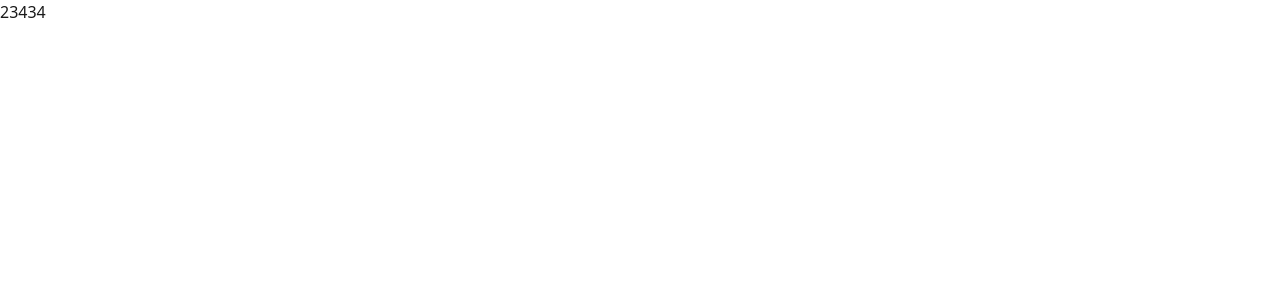
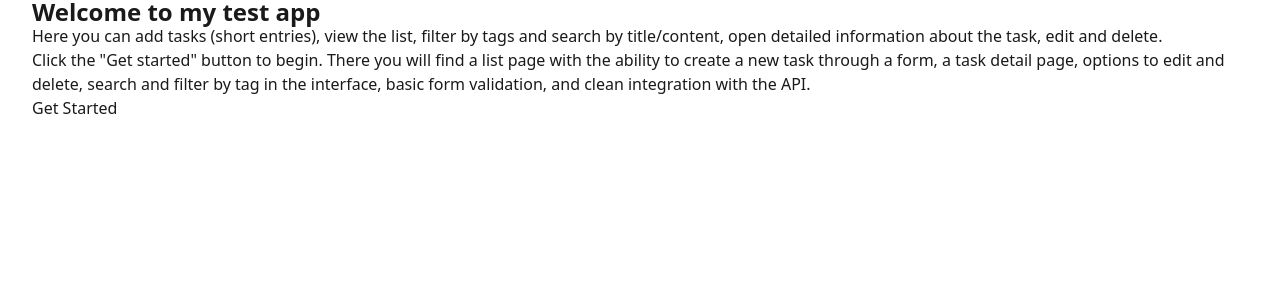
Before and after one commit to Mykhailenko-Oleksandr/true-item-test, a React (Vite) app in the folder frontend/: page / in a window 1280 px wide. Shown: the top 300 px of the page. Built offline with nearby package versions, Linux system fonts and the light colour scheme.

Commit message:
add: frontend  - pages

```diff
--- a/frontend/src/components/App/App.tsx
+++ b/frontend/src/components/App/App.tsx
@@ -1,3 +1,14 @@
+import { Route, Routes } from "react-router-dom";
+import HomePage from "../../pages/HomePage/HomePage";
+import Tasks from "../../pages/Tasks/Tasks";
+import TaskDetails from "../../pages/TaskDetails/TaskDetails";
+
 export default function App() {
-  return <div className="App">23434</div>;
+  return (
+    <Routes>
+      <Route path="/" element={<HomePage />} />
+      <Route path="/tasks" element={<Tasks />} />
+      <Route path="/tasks/:id" element={<TaskDetails />} />
+    </Routes>
+  );
 }
--- a/frontend/src/main.tsx
+++ b/frontend/src/main.tsx
@@ -2,6 +2,7 @@ import { StrictMode } from "react";
 import { createRoot } from "react-dom/client";
 import App from "./components/App/App";
 import { QueryClient, QueryClientProvider } from "@tanstack/react-query";
+import { BrowserRouter } from "react-router-dom";
 
 import "modern-normalize";
 import "./global.css";
@@ -11,7 +12,9 @@ const queryClient = new QueryClient();
 createRoot(document.getElementById("root")!).render(
   <StrictMode>
     <QueryClientProvider client={queryClient}>
-      <App />
+      <BrowserRouter>
+        <App />
+      </BrowserRouter>
     </QueryClientProvider>
   </StrictMode>,
 );
--- /dev/null
+++ b/frontend/src/pages/HomePage/HomePage.tsx
@@ -0,0 +1,28 @@
+import { Link } from "react-router-dom";
+import css from "./HomePage.module.css";
+
+export default function HomePage() {
+  return (
+    <section className={css.section}>
+      <div className="container">
+        <h1 className={css.title}>Welcome to my test app</h1>
+        <p className={css.description}>
+          Here you can add tasks (short entries), view the list, filter by tags
+          and search by title/content, open detailed information about the task,
+          edit and delete.
+        </p>
+        <p className={css.description}>
+          Click the &quot;Get started&quot; button to begin. There you will find
+          a list page with the ability to create a new task through a form, a
+          task detail page, options to edit and delete, search and filter by tag
+          in the interface, basic form validation, and clean integration with
+          the API.
+        </p>
+
+        <Link className={css.startLink} to="/tasks">
+          Get Started
+        </Link>
+      </div>
+    </section>
+  );
+}
--- /dev/null
+++ b/frontend/src/pages/TaskDetails/TaskDetails.tsx
@@ -0,0 +1,3 @@
+export default function TaskDetails() {
+  return <></>;
+}
--- /dev/null
+++ b/frontend/src/pages/Tasks/Tasks.tsx
@@ -0,0 +1,3 @@
+export default function Tasks() {
+  return <></>;
+}
--- a/package.json
+++ b/package.json
@@ -14,6 +14,7 @@
   "dependencies": {
     "@tanstack/react-query": "^5.100.14",
     "axios": "^1.16.1",
-    "modern-normalize": "^3.0.1"
+    "modern-normalize": "^3.0.1",
+    "react-router-dom": "^7.15.1"
   }
 }
```
Also changed, not shown: frontend/src/pages/HomePage/HomePage.module.css (added), frontend/src/pages/TaskDetails/TaskDetails.module.css (added), frontend/src/pages/Tasks/Tasks.module.css (added), 1 other file (tests, documents, lock files or other folders).
